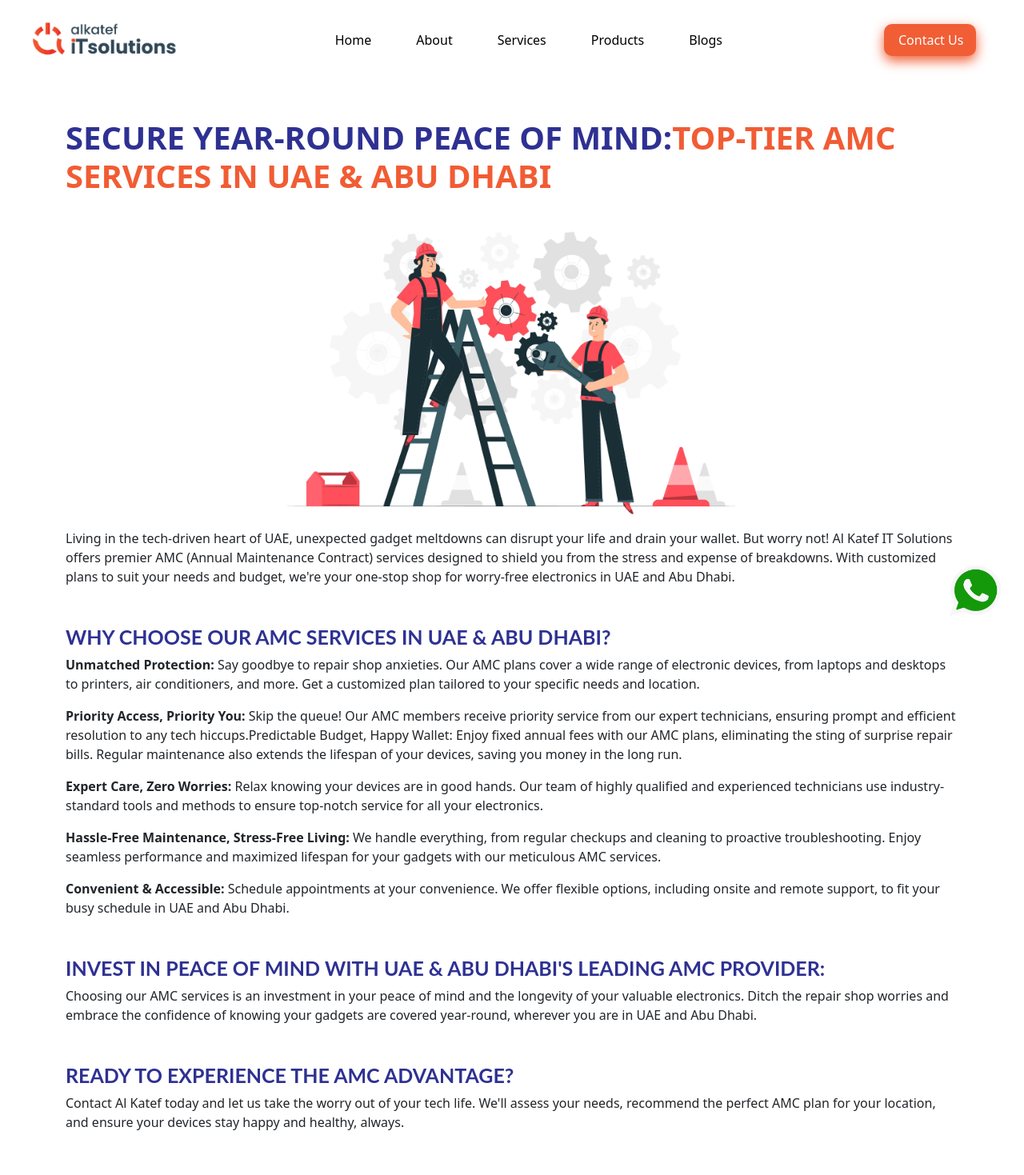
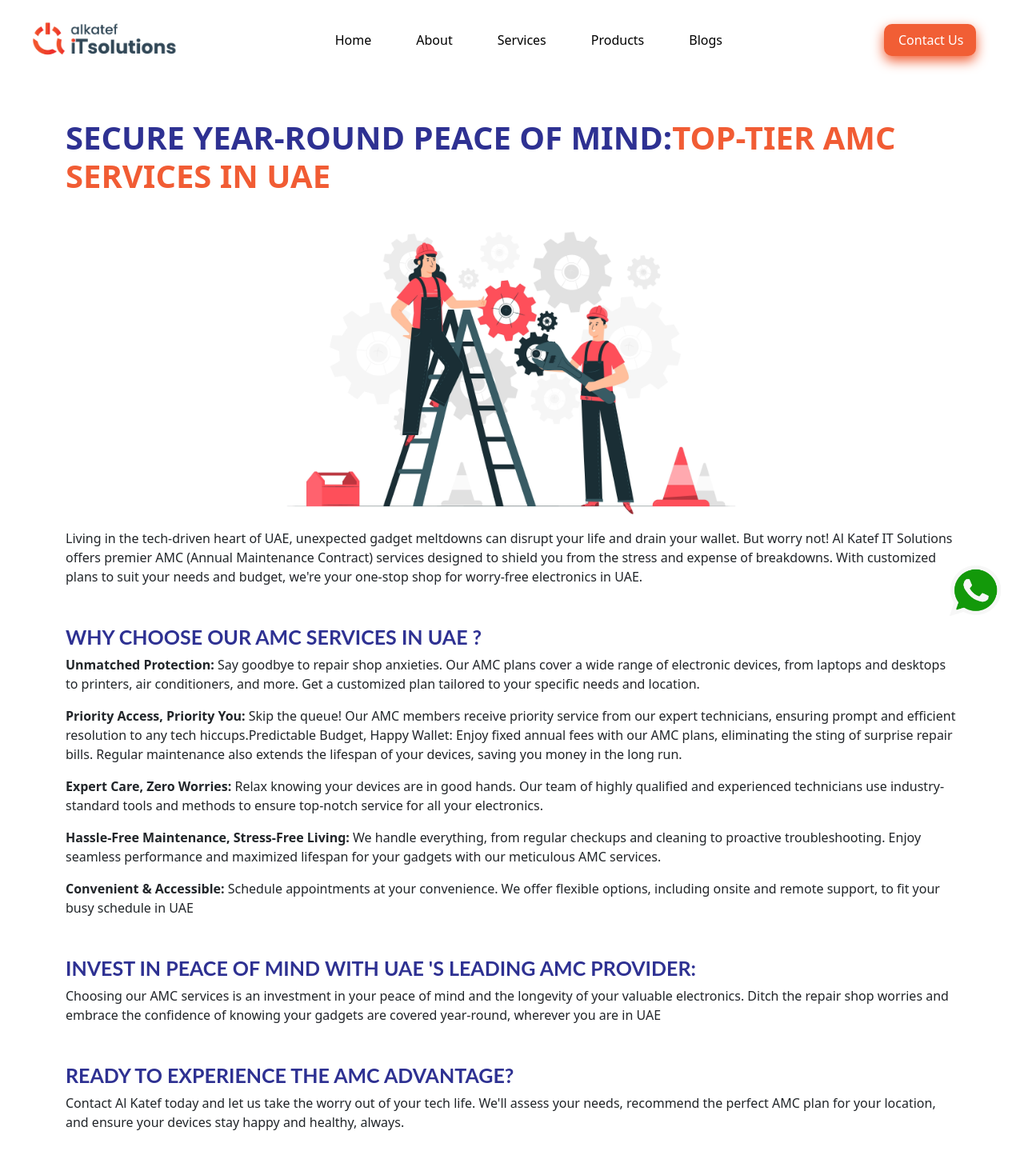
Before and after one commit to alkatefindia/it-solutions-4u, a React (Create React App) app: page /amc in a window 1280 px wide. Shown: the top 1469 px of the page at 80% size. Built offline with nearby package versions, Linux system fonts and the light colour scheme.

Commit message:
service form connected

```diff
--- a/src/pages/Amc.js
+++ b/src/pages/Amc.js
@@ -25,29 +25,29 @@ const Amc = () => {
     <div  className='container amc-container'>
     <h1 className="mt-5">
           <span className="title-blue"> Secure Year-Round Peace of Mind:</span>
-          <span className="title-orange">Top-Tier AMC Services in UAE & Abu Dhabi</span>
+          <span className="title-orange">Top-Tier AMC Services in UAE</span>
         </h1>
 
 
         <div className="amc-img d-flex justify-content-center align-items-center">
          <img src={amc} className="object-fit-cover  " width={"55%"} height={"auto"} alt="AMC" />
         </div>
-        <p>Living in the tech-driven heart of UAE, unexpected gadget meltdowns can disrupt your life and drain your wallet. But worry not! Al Katef IT Solutions offers premier AMC (Annual Maintenance Contract) services designed to shield you from the stress and expense of breakdowns. With customized plans to suit your needs and budget, we're your one-stop shop for worry-free electronics in UAE and Abu Dhabi.</p>
+        <p>Living in the tech-driven heart of UAE, unexpected gadget meltdowns can disrupt your life and drain your wallet. But worry not! Al Katef IT Solutions offers premier AMC (Annual Maintenance Contract) services designed to shield you from the stress and expense of breakdowns. With customized plans to suit your needs and budget, we're your one-stop shop for worry-free electronics in UAE.</p>
 
         <h2 className="mt-5">
-          <span className="title-blue"> Why Choose Our AMC Services in UAE & Abu Dhabi?</span>
+          <span className="title-blue"> Why Choose Our AMC Services in UAE ?</span>
         </h2>
 
         <p> <b>Unmatched Protection: </b>Say goodbye to repair shop anxieties. Our AMC plans cover a wide range of electronic devices, from laptops and desktops to printers, air conditioners, and more. Get a customized plan tailored to your specific needs and location.</p>
         <p> <b>Priority Access, Priority You: </b> Skip the queue! Our AMC members receive priority service from our expert technicians, ensuring prompt and efficient resolution to any tech hiccups.Predictable Budget, Happy Wallet: Enjoy fixed annual fees with our AMC plans, eliminating the sting of surprise repair bills. Regular maintenance also extends the lifespan of your devices, saving you money in the long run.</p>
         <p> <b>Expert Care, Zero Worries:</b>  Relax knowing your devices are in good hands. Our team of highly qualified and experienced technicians use industry-standard tools and methods to ensure top-notch service for all your electronics.</p>
         <p> <b>Hassle-Free Maintenance, Stress-Free Living:</b>  We handle everything, from regular checkups and cleaning to proactive troubleshooting. Enjoy seamless performance and maximized lifespan for your gadgets with our meticulous AMC services.</p>
-        <p> <b>Convenient & Accessible: </b>  Schedule appointments at your convenience. We offer flexible options, including onsite and remote support, to fit your busy schedule in UAE and Abu Dhabi.</p>
+        <p> <b>Convenient & Accessible: </b>  Schedule appointments at your convenience. We offer flexible options, including onsite and remote support, to fit your busy schedule in UAE </p>
 
         <h2 className="mt-5">
-          <span className="title-blue">Invest in Peace of Mind with UAE & Abu Dhabi's Leading AMC Provider:</span>
+          <span className="title-blue">Invest in Peace of Mind with UAE 's  Leading AMC Provider:</span>
         </h2>
-        <p>Choosing our AMC services is an investment in your peace of mind and the longevity of your valuable electronics. Ditch the repair shop worries and embrace the confidence of knowing your gadgets are covered year-round, wherever you are in UAE and Abu Dhabi. </p>
+        <p>Choosing our AMC services is an investment in your peace of mind and the longevity of your valuable electronics. Ditch the repair shop worries and embrace the confidence of knowing your gadgets are covered year-round, wherever you are in UAE</p>
 
         <h2 className="mt-5">
           <span className="title-blue">Ready to Experience the AMC Advantage?</span>
--- a/src/pages/RentalService.js
+++ b/src/pages/RentalService.js
@@ -10,14 +10,14 @@ const RentalService = () => {
 
         <div className='container'>
 
-        <h1 className='mt-5'><span className='title-blue'>Efficiency and Cost-Effectiveness Unlocked:</span> <span className="title-orange"> Printer Rental Services in Abu Dhabi</span></h1>
+        <h1 className='mt-5'><span className='title-blue'>Efficiency and Cost-Effectiveness Unlocked:</span> <span className="title-orange"> Printer Rental Services in UAE</span></h1>
         <div className='d-flex  justify-content-center align-items-center'><img src={rental} width={'40%'} alt="" /></div>
-        <p>In today's bustling business environment, the focus on efficiency and cost-effectiveness drives companies in Abu Dhabi to seek out printer rental services. With these services, access to the latest printing technology is facilitated without the burden of hefty upfront costs. Tailored options, including Toshiba Services Dubai and Konica Minolta printers in UAE, provide businesses with versatile solutions to meet their specific needs.</p>
-        <h2 className='fs-3'><span className='title-blue'>Key Advantages Offered by Printer Rental Services in Abu Dhabi:</span></h2>
+        <p>In today's bustling business environment, the focus on efficiency and cost-effectiveness drives companies in UAE to seek out printer rental services. With these services, access to the latest printing technology is facilitated without the burden of hefty upfront costs. Tailored options, including Toshiba Services Dubai and Konica Minolta printers in UAE, provide businesses with versatile solutions to meet their specific needs.</p>
+        <h2 className='fs-3'><span className='title-blue'>Key Advantages Offered by Printer Rental Services in UAE:</span></h2>
         <p> <b> Cutting-Edge Technology Access:</b> By opting for printer rental services, businesses sidestep the significant initial expenses linked with ownership and gain access to the latest printing technology, including Toshiba Services UAE.</p>
         <p> <b> Tailored Options:</b> Whether in need of high-quality color printers or multifunction devices like Konica Minolta printers in UAE, rental services provide a diverse range of options to match unique requirements.</p>
         <p> <b> Flexible Agreements:</b> Rental agreements allow for easy upgrades or downgrades, ensuring businesses always have the most suitable printing solutions available at hand.</p>
-        <p> <b>Cost-Efficient Maintenance:</b> Maintenance and service, including cheap printer rental services in Abu Dhabi, are typically covered in the rental package, relieving companies from in-house IT support expenses.</p>
+        <p> <b>Cost-Efficient Maintenance:</b> Maintenance and service, including cheap printer rental services in UAE, are typically covered in the rental package, relieving companies from in-house IT support expenses.</p>
 
         <h2 className='fs-3'><span className='title-blue'>Maximized Efficiency, Minimized Costs</span></h2>
         <p>By selecting printer rental services, companies redirect resources to core activities, reducing downtime and enhancing overall efficiency. Transitioning from ownership to rental fosters a cost-effective approach without compromising access to superior printing technology such as Toshiba Services Dubai.</p>
--- a/src/pages/Services.js
+++ b/src/pages/Services.js
@@ -27,9 +27,9 @@ export default function Services() {
   const form = useRef();
   const form1 = useRef();
 
-  const serviceId = 'service_ii2tt4d';
-  const templateId = 'template_wb2szsi';
-  const userId = 'iNEeKpL_mzTpIjCOh';
+  const serviceId = 'service_2swzphn';
+  const templateId = 'template_n3grqyf';
+  const userId = '0f9IduTSqGe0ndFxP';
 
   const sendEmail = (e, formRef) => {
     e.preventDefault();
@@ -50,8 +50,7 @@ export default function Services() {
              <Helmet>
                 <title>best digital services in Dubai</title>
                 <meta name="description" content= "Delivering expert digital marketing services to boost online presence, drive engagement, and optimise results for businesses seeking growth and success."/>
-            <link rel='canonical' href={window.location.href} ></link>
-
+            <link rel='canonical' href={window.location.href}/>
             </Helmet>
             <NavigationBar />
             <div className='service-page-title'>
--- a/src/pages/SoftwareDev.js
+++ b/src/pages/SoftwareDev.js
@@ -32,7 +32,7 @@ const SoftwareDev = () => {
         </div>
 
         <p>
-        Top Software development company in Abu Dhabi we provide a systematic
+        Top Software development company in UAE we provide a systematic
         process of creating, designing, coding, testing, and maintaining software
         applications and systems. There are several processes involved, from
         determining the needs of the user to implementing and managing the finished
```
